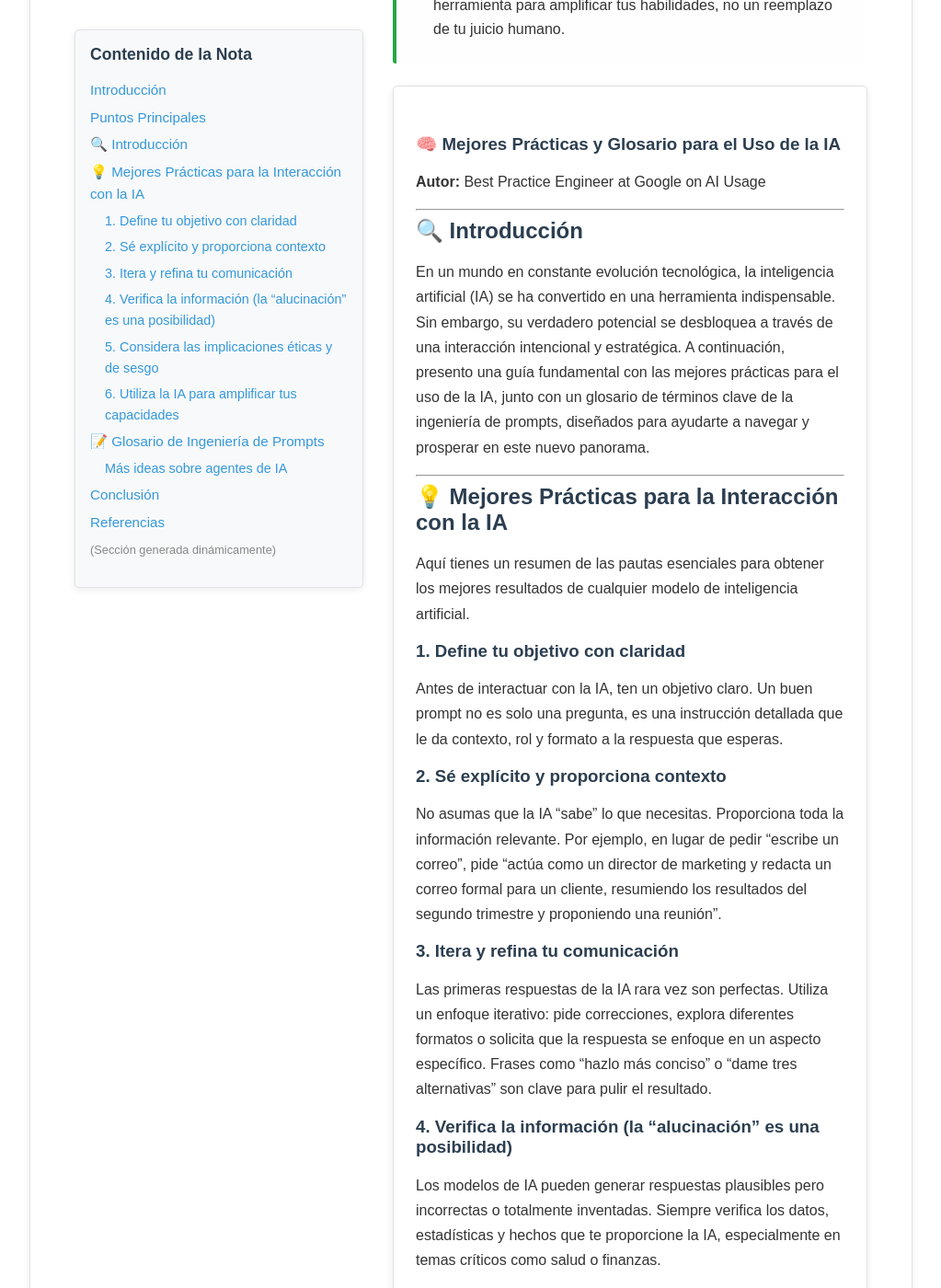
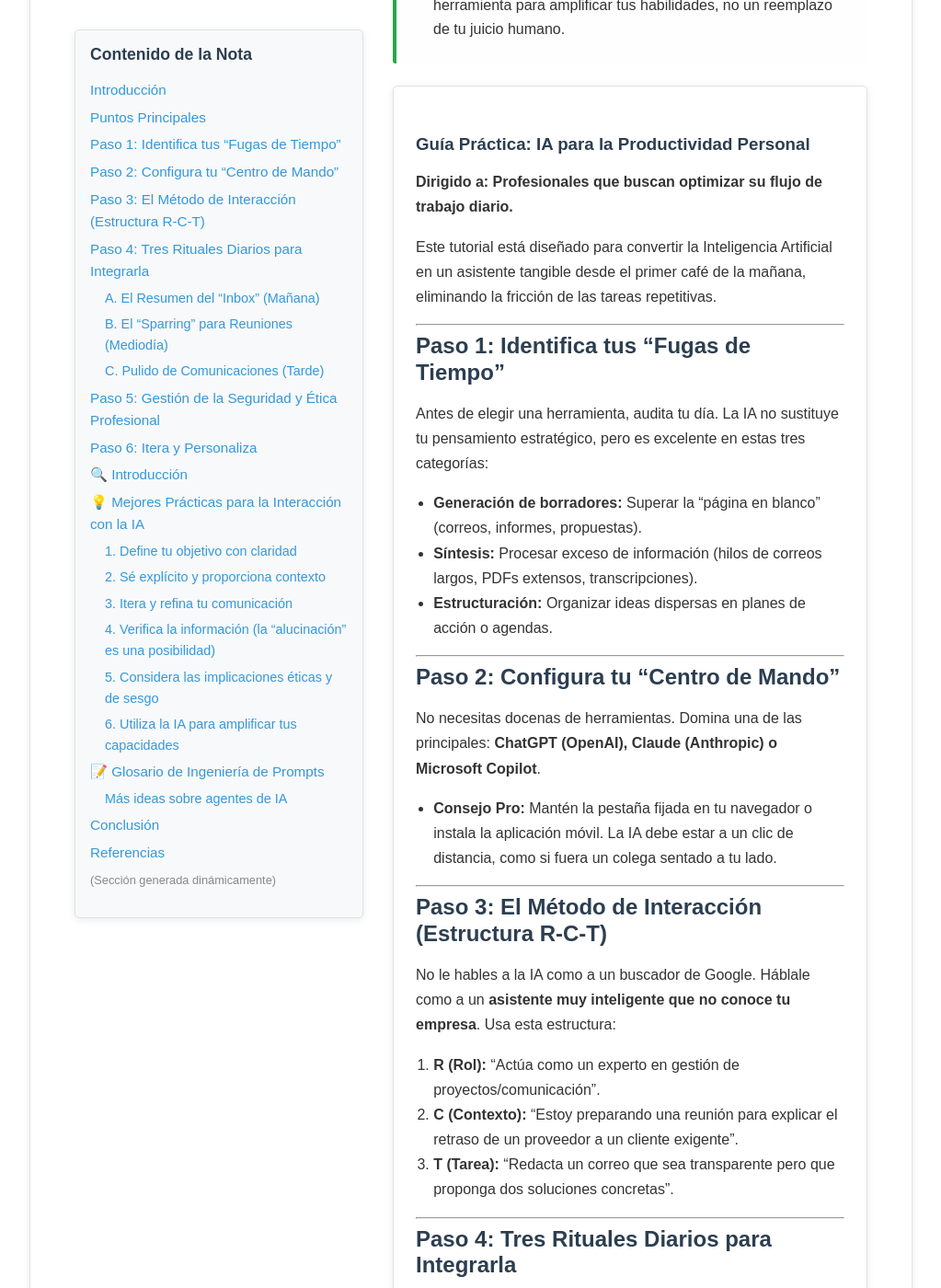
Before and after one commit to ArnulfoPerez/impacto_ai, a Jekyll site: the page built from _notes/prompts.md, in a window 1280 px wide and 1400 px high, scrolled down 1193 px. Shown: the whole window at 92% size, without its empty margins (128-1151 px from the left). Built offline with Jekyll 4.4.1, drawn with Linux system fonts in a browser that asks for light colours; some of the changed text lies outside the part shown.

Commit message:
Add practical guide for AI in personal productivity
Added a practical guide for using AI to enhance personal productivity, including steps for identifying time leaks, setting up tools, and daily rituals for integration.

```diff
--- a/_notes/prompts.md
+++ b/_notes/prompts.md
@@ -33,6 +33,74 @@ tags:
   - Buenas Prácticas
   - IA Generativa
 ---
+
+# Guía Práctica: IA para la Productividad Personal
+**Dirigido a: Profesionales que buscan optimizar su flujo de trabajo diario.**
+
+Este tutorial está diseñado para convertir la Inteligencia Artificial en un asistente tangible desde el primer café de la mañana, eliminando la fricción de las tareas repetitivas.
+
+---
+
+## Paso 1: Identifica tus "Fugas de Tiempo"
+Antes de elegir una herramienta, audita tu día. La IA no sustituye tu pensamiento estratégico, pero es excelente en estas tres categorías:
+
+*   **Generación de borradores:** Superar la "página en blanco" (correos, informes, propuestas).
+*   **Síntesis:** Procesar exceso de información (hilos de correos largos, PDFs extensos, transcripciones).
+*   **Estructuración:** Organizar ideas dispersas en planes de acción o agendas.
+
+---
+
+## Paso 2: Configura tu "Centro de Mando"
+No necesitas docenas de herramientas. Domina una de las principales: **ChatGPT (OpenAI), Claude (Anthropic) o Microsoft Copilot**.
+
+*   **Consejo Pro:** Mantén la pestaña fijada en tu navegador o instala la aplicación móvil. La IA debe estar a un clic de distancia, como si fuera un colega sentado a tu lado.
+
+---
+
+## Paso 3: El Método de Interacción (Estructura R-C-T)
+No le hables a la IA como a un buscador de Google. Háblale como a un **asistente muy inteligente que no conoce tu empresa**. Usa esta estructura:
+
+1.  **R (Rol):** "Actúa como un experto en gestión de proyectos/comunicación".
+2.  **C (Contexto):** "Estoy preparando una reunión para explicar el retraso de un proveedor a un cliente exigente".
+3.  **T (Tarea):** "Redacta un correo que sea transparente pero que proponga dos soluciones concretas".
+
+---
+
+## Paso 4: Tres Rituales Diarios para Integrarla
+
+### A. El Resumen del "Inbox" (Mañana)
+Pega el contenido de un hilo de correos largo y solicita:
+> *"Resume los puntos clave de este hilo, identifica si hay alguna acción pendiente para mí y quién es el responsable de cada decisión mencionada."*
+
+### B. El "Sparring" para Reuniones (Mediodía)
+Antes de una presentación importante:
+> *"Voy a presentar la idea X. Hazme 5 preguntas difíciles que un jefe crítico podría hacerme para que pueda preparar las respuestas."*
+
+### C. Pulido de Comunicaciones (Tarde)
+Antes de enviar un mensaje delicado:
+> *"Revisa este borrador. ¿Suena demasiado agresivo? Sugiere una versión que mantenga la firmeza pero sea más constructiva y profesional."*
+
+---
+
+## Paso 5: Gestión de la Seguridad y Ética Profesional
+Como profesional, sigue estas dos reglas de oro:
+
+1.  **Regla del 80/20:** La IA hace el 80% (el borrador), tú aportas el 20% final (criterio, revisión de datos y toque humano). **Nunca envíes nada sin leerlo.**
+2.  **Privacidad:** No pegues datos sensibles de clientes, claves o estados financieros confidenciales. Trata la herramienta como una conversación en una cafetería pública.
+
+---
+
+## Paso 6: Itera y Personaliza
+Si el resultado no es perfecto, no te rindas. **Pide ajustes inmediatos**:
+*   *"Hazlo más corto".*
+*   *"Usa un tono menos formal".*
+*   *"Añade una sección específica sobre el presupuesto".*
+
+---
+
+> **Reto de la semana:** Elige una sola tarea repetitiva (ej. resumir actas de reuniones o redactar minutas) y oblígate a usar la IA para ella durante 5 días seguidos. El ahorro de tiempo real aparece con la consistencia.
+
+
 
 # 🧠 Mejores Prácticas y Glosario para el Uso de la IA
 
```
